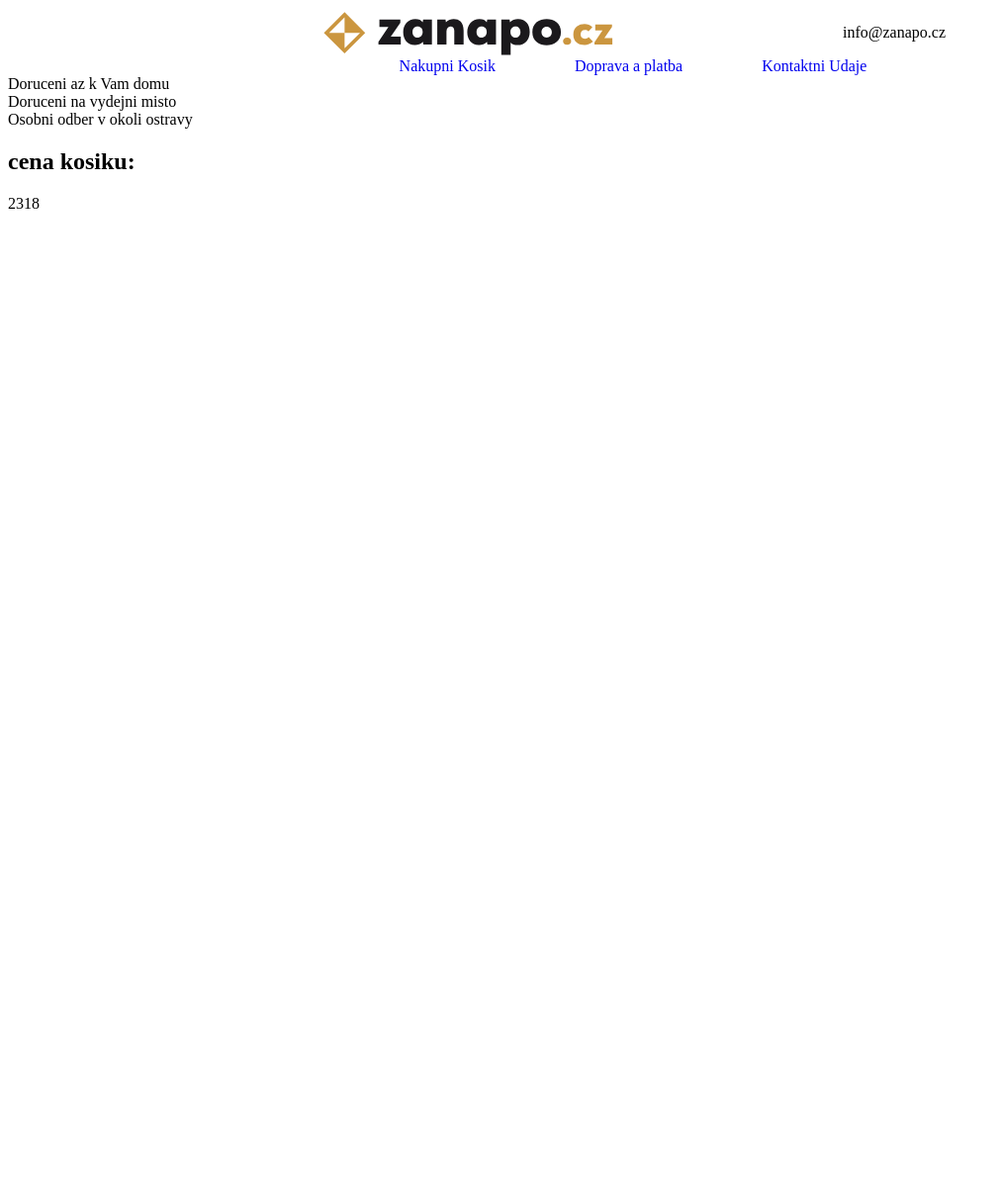
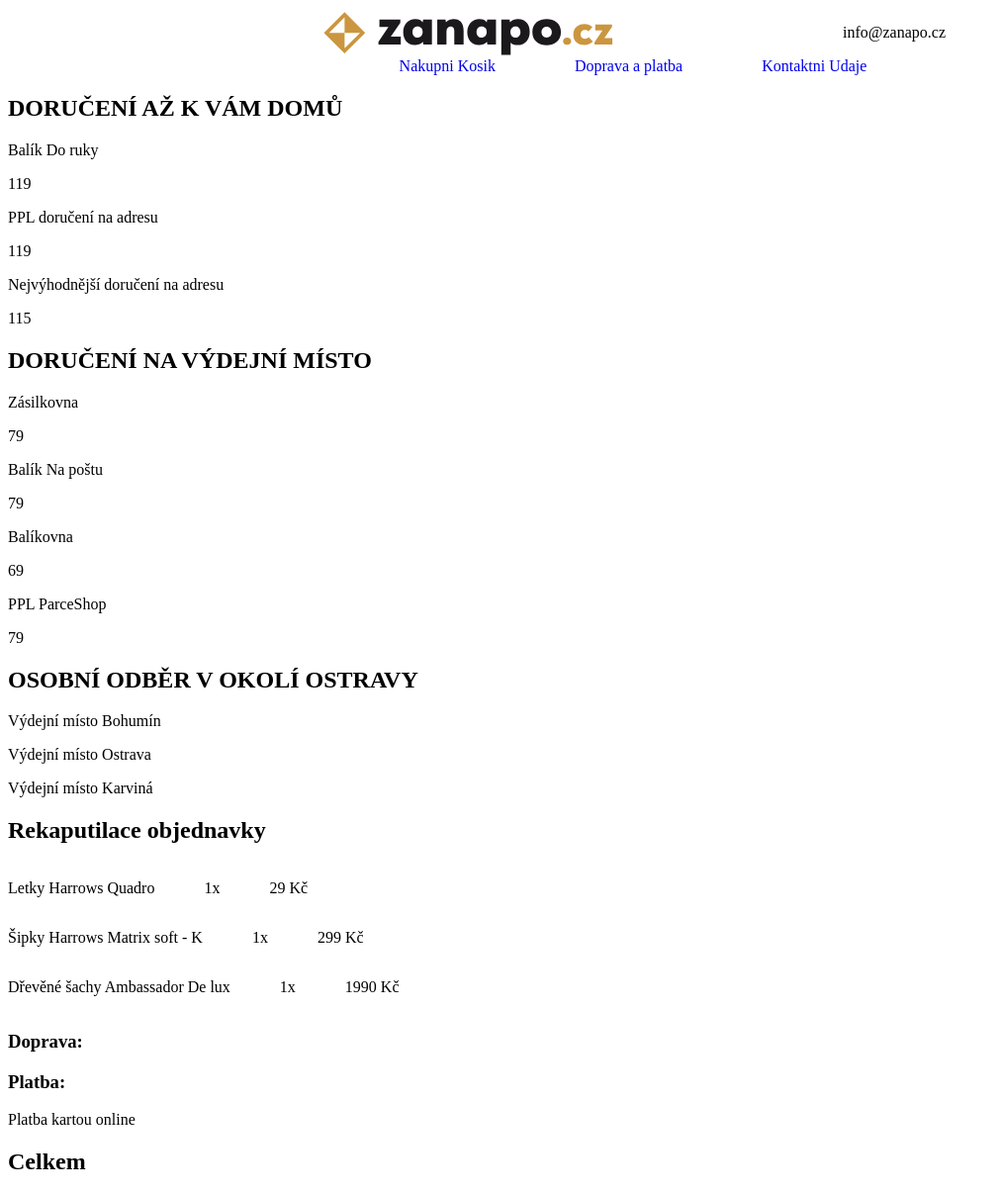
Before and after one commit to DuraSky/shoppingCartZanapo, a React (Vite) app: page /shipping in a window 1280 px wide. Shown: the whole page at 99% size, without its empty margins (0-1011 px from the left). Before the commit the page ends 800 px from the top, so only its background shows below. Built offline with nearby package versions, Linux system fonts and the light colour scheme.

Commit message:
added json for shipping as well and now starting to display data off of it

```diff
--- /dev/null
+++ b/public/assets/shipping.json
@@ -0,0 +1,113 @@
+{
+  "deliveryOptions": [
+    {
+      "type": "DORUČENÍ AŽ K VÁM DOMŮ",
+      "methods": [
+        {
+          "name": "Balík Do ruky",
+          "options": [
+            { "method": "Platební kartou online", "price": "0" },
+            { "method": "Bankovní převod", "price": "0" },
+            { "method": "Dobírka", "price": 49 },
+            { "method": "Na splátky - Home Credit", "price": "0" }
+          ],
+          "price": 119
+        },
+        {
+          "name": "PPL doručení na adresu",
+          "options": [
+            { "method": "Platební kartou online", "price": "0" },
+            { "method": "Bankovní převod", "price": "0" },
+            { "method": "Dobírka", "price": 49 },
+            { "method": "Na splátky - Home Credit", "price": "0" }
+          ],
+          "price": 119
+        },
+        {
+          "name": "Nejvýhodnější doručení na adresu",
+          "options": [
+            { "method": "Platební kartou online", "price": "0" },
+            { "method": "Bankovní převod", "price": "0" },
+            { "method": "Dobírka", "price": 49 },
+            { "method": "Na splátky - Home Credit", "price": "0" }
+          ],
+          "price": 115
+        }
+      ]
+    },
+    {
+      "type": "DORUČENÍ NA VÝDEJNÍ MÍSTO",
+      "methods": [
+        {
+          "name": "Zásilkovna",
+          "options": [
+            { "method": "Platební kartou online", "price": "0" },
+            { "method": "Bankovní převod", "price": "0" },
+            { "method": "Dobírka", "price": 49 },
+            { "method": "Na splátky - Home Credit", "price": "0" }
+          ],
+          "price": 79
+        },
+        {
+          "name": "Balík Na poštu",
+          "options": [
+            { "method": "Platební kartou online", "price": "0" },
+            { "method": "Bankovní převod", "price": "0" },
+            { "method": "Dobírka", "price": 49 },
+            { "method": "Na splátky - Home Credit", "price": "0" }
+          ],
+          "price": 79
+        },
+        {
+          "name": "Balíkovna",
+          "options": [
+            { "method": "Platební kartou online", "price": "0" },
+            { "method": "Bankovní převod", "price": "0" },
+            { "method": "Dobírka", "price": 49 },
+            { "method": "Na splátky - Home Credit", "price": "0" }
+          ],
+          "price": 69
+        },
+        {
+          "name": "PPL ParceShop",
+          "options": [
+            { "method": "Platební kartou online", "price": "0" },
+            { "method": "Bankovní převod", "price": "0" },
+            { "method": "Dobírka", "price": 49 },
+            { "method": "Na splátky - Home Credit", "price": "0" }
+          ],
+          "price": 79
+        }
+      ]
+    },
+    {
+      "type": "OSOBNÍ ODBĚR V OKOLÍ OSTRAVY",
+      "methods": [
+        {
+          "name": "Výdejní místo Bohumín",
+          "options": [
+            { "method": "Bankovní převod", "price": "0" },
+            { "method": "Hotově na místě", "price": "0" },
+            { "method": "Comage kartou", "price": "0" }
+          ]
+        },
+        {
+          "name": "Výdejní místo Ostrava",
+          "options": [
+            { "method": "Bankovní převod", "price": "0" },
+            { "method": "Hotově na místě", "price": "0" },
+            { "method": "Comage kartou", "price": "0" }
+          ]
+        },
+        {
+          "name": "Výdejní místo Karviná",
+          "options": [
+            { "method": "Bankovní převod", "price": "0" },
+            { "method": "Hotově na místě", "price": "0" },
+            { "method": "Comage kartou", "price": "0" }
+          ]
+        }
+      ]
+    }
+  ]
+}
--- a/src/main.jsx
+++ b/src/main.jsx
@@ -7,9 +7,11 @@ import ShoppingCart from "./pages/cart/Cart";
 import Shipping from "./pages/shipping/Shipping";
 import PersonalInfo from "./pages/personalInfo/PersonalInfo";
 import { CartProvider } from "./pages/cart/CartProvider";
+import { ShippingProvider } from "./pages/shipping/ShippingProvider";
 
 const App = () => {
   const [showDiscountForm, setShowDiscountForm] = useState(true);
+  const [payment, setPayment] = useState("CreditCard");
 
   const router = createBrowserRouter([
     {
@@ -27,7 +29,7 @@ const App = () => {
         },
         {
           path: "shipping",
-          element: <Shipping />,
+          element: <Shipping payment={payment} setPayment={setPayment} />,
         },
         {
           path: "info",
@@ -43,7 +45,9 @@ const App = () => {
 ReactDOM.createRoot(document.getElementById("root")).render(
   <React.StrictMode>
     <CartProvider>
-      <App />
+      <ShippingProvider>
+        <App />
+      </ShippingProvider>
     </CartProvider>
   </React.StrictMode>
 );
--- a/src/pages/cart/Cart.jsx
+++ b/src/pages/cart/Cart.jsx
@@ -15,7 +15,7 @@ const ShoppingCart = ({ showDiscountForm, setShowDiscountForm }) => {
   const [showDiscountField, setShowDiscountField] = useState(false);
 
   useEffect(() => {
-    console.log(cart);
+    console.log("Current state of the cart", cart);
   }, [cart]);
 
   const checkDiscountCode = (discountCode) => {
--- a/src/pages/cart/CartProvider.jsx
+++ b/src/pages/cart/CartProvider.jsx
@@ -1,5 +1,5 @@
 import React, { createContext, useState, useEffect, useMemo } from "react";
-import loader from "../utils/loader";
+import { cartLoader } from "../utils/loader";
 import { getCartPrice } from "../utils/cartUtil";
 
 export const CartContext = createContext();
@@ -10,7 +10,7 @@ export const CartProvider = ({ children }) => {
 
   useEffect(() => {
     const fetchData = async () => {
-      const initialCart = await loader();
+      const initialCart = await cartLoader();
       setCart(initialCart);
     };
     fetchData();
--- a/src/pages/shipping/Shipping.jsx
+++ b/src/pages/shipping/Shipping.jsx
@@ -1,38 +1,118 @@
-import React, { useState, useContext } from "react";
+import React, { useState, useContext, useEffect } from "react";
 import { CartContext } from "../cart/CartProvider";
+import { ShippingContext } from "./ShippingProvider";
 
-const Shipping = () => {
+import "./shippingStyle.scss";
+import ShippingOption from "./ShippingOption";
+
+import { paymentText, cartAndShippingTotal } from "../utils/shippingUtil";
+
+const Shipping = ({ payment, setPayment }) => {
   const { cart, cartTotal } = useContext(CartContext);
+  const { shippingOptions, setShippingOptions } = useContext(ShippingContext);
 
   const [openDoruceni, setOpenDoruceni] = useState(false);
   const [openVydejna, setOpenVydejna] = useState(false);
   const [openOdber, setOpenOdber] = useState(false);
 
-  const handleOpenDoruceni = () => {
-    setOpenDoruceni(!openDoruceni);
+  const handleOpenDoruceni = () => setOpenDoruceni(!openDoruceni);
+  const handleOpenVydejna = () => setOpenVydejna(!openVydejna);
+  const handleOpenOdber = () => setOpenOdber(!openOdber);
+
+  const handlePaymentChange = (value) => {
+    console.log(value);
+    setPayment(value);
   };
 
-  const handleOpenVydejna = () => {
-    setOpenVydejna(!openVydejna);
+  const getPaymentText = () => {
+    return <p>{paymentText(payment)}</p>;
   };
 
-  const handleOpenOdber = () => {
-    setOpenOdber(!openOdber);
-  };
+  useEffect(() => {
+    console.log("Shipping Options in Shipping Component:", shippingOptions); // Add this log
+  }, [shippingOptions]);
 
   return (
     <>
-      <div onClick={handleOpenDoruceni}>Doruceni az k Vam domu</div>
-      {openDoruceni && <div>Metoda 1</div>}
+      <ShippingOption />
+      {/* <div className="doprava">
+        <h2>Vyberte dopravu</h2>
+        <div onClick={handleOpenDoruceni}>Doruceni az k Vam domu</div>
+        {openDoruceni && <div>Metoda 1</div>}
+        <div onClick={handleOpenVydejna}>Doruceni na vydejni misto</div>
+        {openVydejna && <div>Metoda 1</div>}
+        <div onClick={handleOpenOdber}>Osobni odber v okoli ostravy</div>
+        {openOdber && <div>Metoda 1</div>}
+      </div>
 
-      <div onClick={handleOpenVydejna}>Doruceni na vydejni misto</div>
-      {openVydejna && <div>Metoda 1</div>}
+      <div className="platba">
+        <h2>Vyberte platbu</h2>
+        <div className="radios">
+          <label>
+            <input
+              type="radio"
+              value="CreditCard"
+              name="payment"
+              checked={payment === "CreditCard"}
+              onChange={(event) => handlePaymentChange(event.target.value)}
+            />
+            Platbeni Kartou Online
+          </label>
+          <label>
+            <input
+              type="radio"
+              value="BankTransfer"
+              name="payment"
+              checked={payment === "BankTransfer"}
+              onChange={(event) => handlePaymentChange(event.target.value)}
+            />
+            Bankovni prevod
+          </label>
+          <label>
+            <input
+              type="radio"
+              value="Dobirka"
+              name="payment"
+              checked={payment === "Dobirka"}
+              onChange={(event) => handlePaymentChange(event.target.value)}
+            />
+            Dobirka
+          </label>
+          <label>
+            <input
+              type="radio"
+              value="HomeCredit"
+              name="payment"
+              checked={payment === "HomeCredit"}
+              onChange={(event) => handlePaymentChange(event.target.value)}
+            />
+            Na Splatky - Home Credit
+          </label>
+        </div>
+      </div> */}
 
-      <div onClick={handleOpenOdber}>Osobni odber v okoli ostravy</div>
-      {openOdber && <div>Metoda 1</div>}
-
-      <h2>cena kosiku:</h2>
-      <p>{cartTotal}</p>
+      <div className="recap">
+        <h2>Rekaputilace objednavky</h2>
+        <div>
+          {cart.map((item, index) => {
+            return (
+              <div key={item.id} className="produktRecap">
+                <p>{item.produkt}</p>
+                <p>{item.mnozstvi}x</p>
+                <p>{item.cena_za_kus * item.mnozstvi} Kč</p>
+              </div>
+            );
+          })}
+        </div>
+        <h3>Doprava:</h3>
+        <div className="paymentRecep">
+          <h3>Platba:</h3>
+          {getPaymentText()}
+        </div>
+        <div className="cartAndShippingTotal">
+          <h2>Celkem</h2>
+        </div>
+      </div>
     </>
   );
 };
--- /dev/null
+++ b/src/pages/shipping/ShippingOption.jsx
@@ -0,0 +1,24 @@
+import React, { useContext } from "react";
+import { ShippingContext } from "./ShippingProvider";
+import ShippingOptionMethod from "./ShippingOptionMethod";
+
+const ShippingOption = () => {
+  const { shippingOptions } = useContext(ShippingContext);
+
+  if (!shippingOptions.deliveryOptions) {
+    return <div>Loading...</div>; // Handle loading state if necessary
+  }
+
+  return (
+    <>
+      {shippingOptions.deliveryOptions.map((option, index) => (
+        <div key={index}>
+          <h2>{option.type}</h2>
+          <ShippingOptionMethod methods={option.methods} />
+        </div>
+      ))}
+    </>
+  );
+};
+
+export default ShippingOption;
--- /dev/null
+++ b/src/pages/shipping/ShippingOptionMethod.jsx
@@ -0,0 +1,17 @@
+import React from "react";
+
+const ShippingOptionMethod = ({ methods }) => {
+  console.log(methods);
+  return (
+    <>
+      {methods.map((method, index) => (
+        <div key={index}>
+          <p>{method.name}</p>
+          <p>{method.price}</p>
+        </div>
+      ))}
+    </>
+  );
+};
+
+export default ShippingOptionMethod;
--- /dev/null
+++ b/src/pages/shipping/ShippingProvider.jsx
@@ -0,0 +1,31 @@
+import React, { createContext, useState, useEffect, useMemo } from "react";
+import { shippingLoader } from "../utils/loader";
+
+export const ShippingContext = createContext();
+
+export const ShippingProvider = ({ children }) => {
+  const [shippingOptions, setShippingOptions] = useState([]);
+
+  useEffect(() => {
+    const fetchData = async () => {
+      const initialShipping = await shippingLoader();
+
+      setShippingOptions(initialShipping);
+    };
+    fetchData();
+  }, []);
+
+  const value = useMemo(
+    () => ({
+      shippingOptions,
+      setShippingOptions,
+    }),
+    [shippingOptions]
+  );
+
+  return (
+    <ShippingContext.Provider value={value}>
+      {children}
+    </ShippingContext.Provider>
+  );
+};
--- /dev/null
+++ b/src/pages/shipping/shippingStyle.scss
@@ -0,0 +1,9 @@
+.produktRecap {
+  display: flex;
+  gap: 50px;
+}
+
+.radios {
+  display: flex;
+  flex-direction: column;
+}
--- /dev/null
+++ b/src/pages/utils/shippingUtil.js
@@ -0,0 +1,16 @@
+export const paymentText = (choosenPayment) => {
+  switch (choosenPayment) {
+    case "CreditCard":
+      return "Platba kartou online";
+    case "BankTransfer":
+      return "Bankovní převod";
+    case "Dobirka":
+      return "Dobírka";
+    case "HomeCredit":
+      return "Na splátky - Home Credit";
+  }
+};
+
+export const cartAndShippingTotal = (cartTotal) => {
+  return "To be implemented";
+};
```
Also changed, not shown: src/pages/utils/loader.js (+10 -2 lines).
